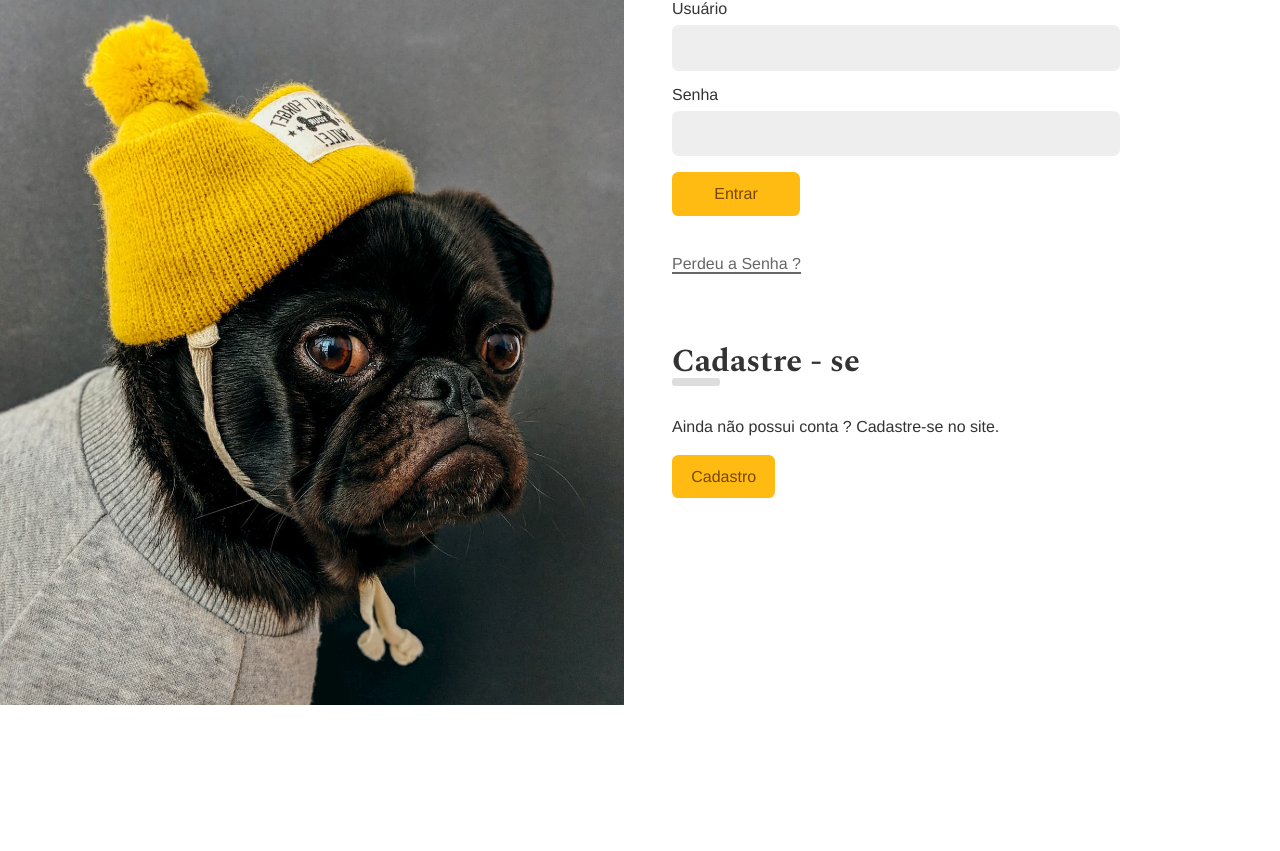
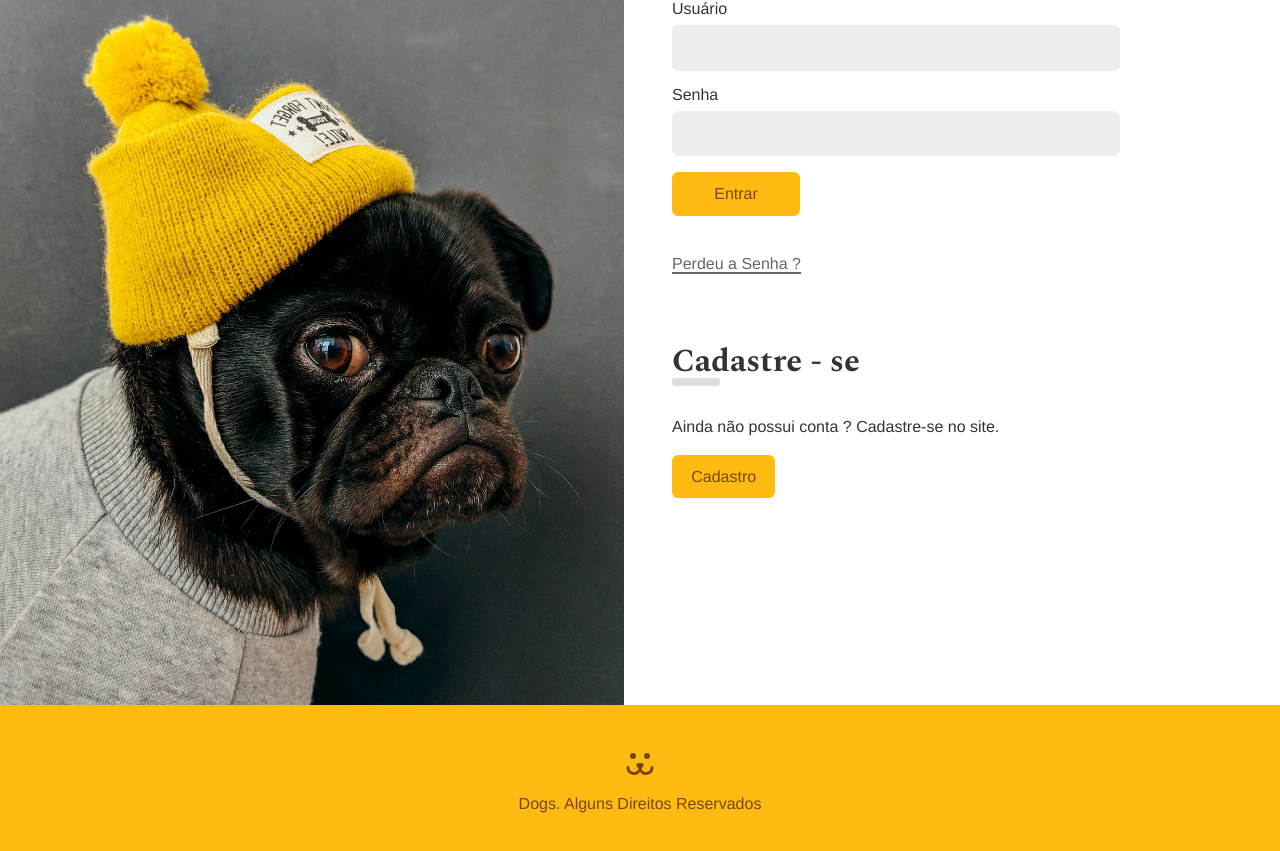
Before and after one commit to KaicMachado/dogs, a React (Vite) app: page /login in a window 1280 px wide. Shown: the part 159-1010 px from the top of the page. Before the commit the page ends 864 px from the top, so only its background shows below. Built offline with nearby package versions, Linux system fonts and the light colour scheme.

Commit message:
criado footer

```diff
--- a/src/App.css
+++ b/src/App.css
@@ -83,6 +83,16 @@
  animation: animeLeft 0.3s forwards;
 }
 
+.App {
+ display: flex;
+ flex-direction: column;
+ min-height: calc(100vh + 10rem);
+}
+
+.AppBody {
+ flex: 1;
+}
+
 @keyframes animeLeft {
  to {
   opacity: 1;
--- a/src/App.jsx
+++ b/src/App.jsx
@@ -14,10 +14,11 @@
 
 function App() {
  return (
-  <div>
+  <div className="App">
    <BrowserRouter>
     <UserStorage>
      <Header />
+     <main className="AppBody">
       <Routes>
        <Route path="/" element={<Home />}></Route>
        <Route path="/login/*" element={<Login />}></Route>
@@ -33,6 +34,7 @@
        <Route path="perfil/:user" element={<UserProfile />}></Route>
        <Route path="*" element={<NotFound />}></Route>
       </Routes>
+     </main>
      <Footer />
     </UserStorage>
    </BrowserRouter>
--- a/src/Components/Footer.jsx
+++ b/src/Components/Footer.jsx
@@ -1,8 +1,14 @@
 import React from "react";
 import styles from "./Footer.module.css";
+import Dogs from "../Assets/dogs-footer.svg?react";
 
 const Footer = () => {
- return <div></div>;
+ return (
+  <footer className={styles.footer}>
+   <Dogs />
+   <p>Dogs. Alguns Direitos Reservados</p>
+  </footer>
+ );
 };
 
 export default Footer;
--- a/src/Components/Footer.module.css
+++ b/src/Components/Footer.module.css
@@ -0,0 +1,11 @@
+.footer {
+ background: #fb1;
+ padding: 3rem 1rem 0 1rem;
+ height: 10rem;
+ text-align: center;
+ color: #764701;
+}
+
+.footer p {
+ margin-top: 1rem;
+}
```
Lines whose indentation alone changed are shown as unchanged.
